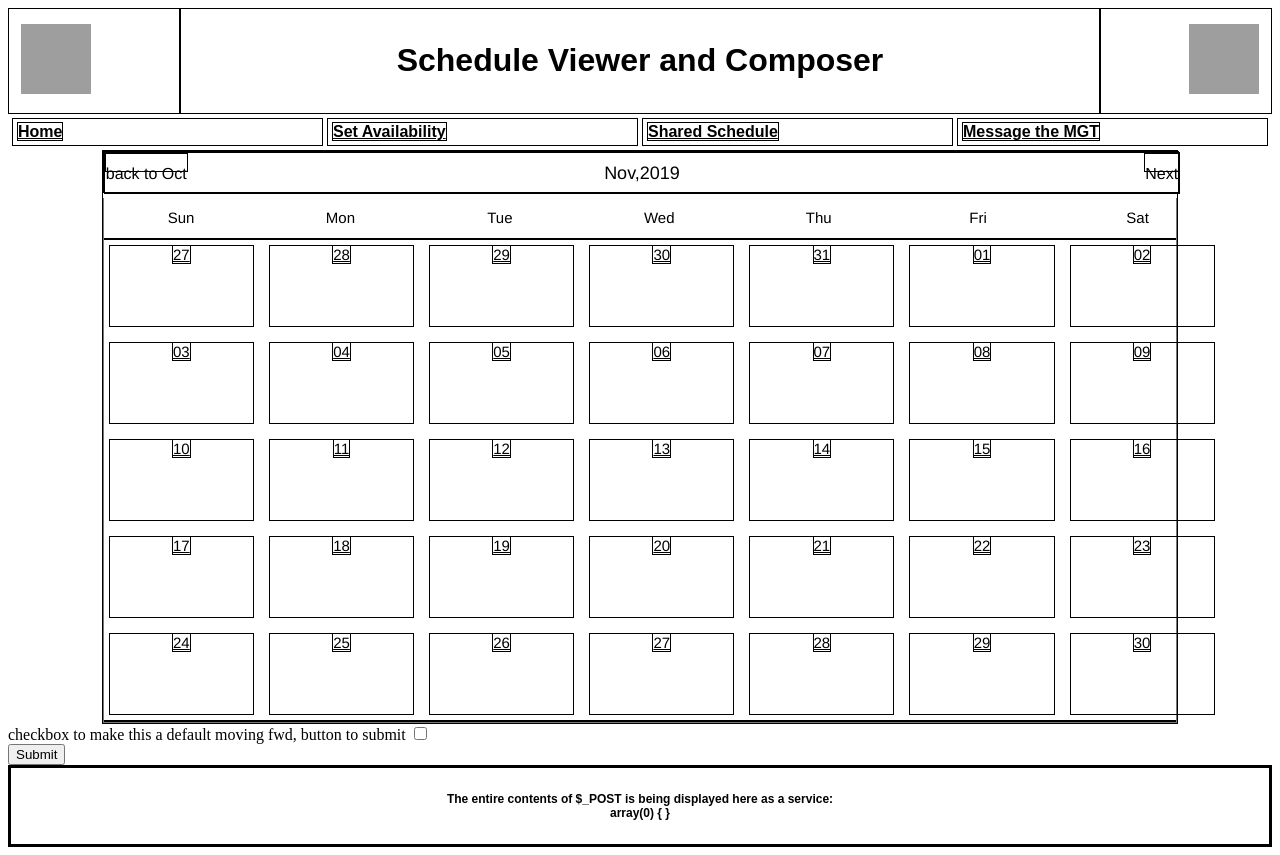
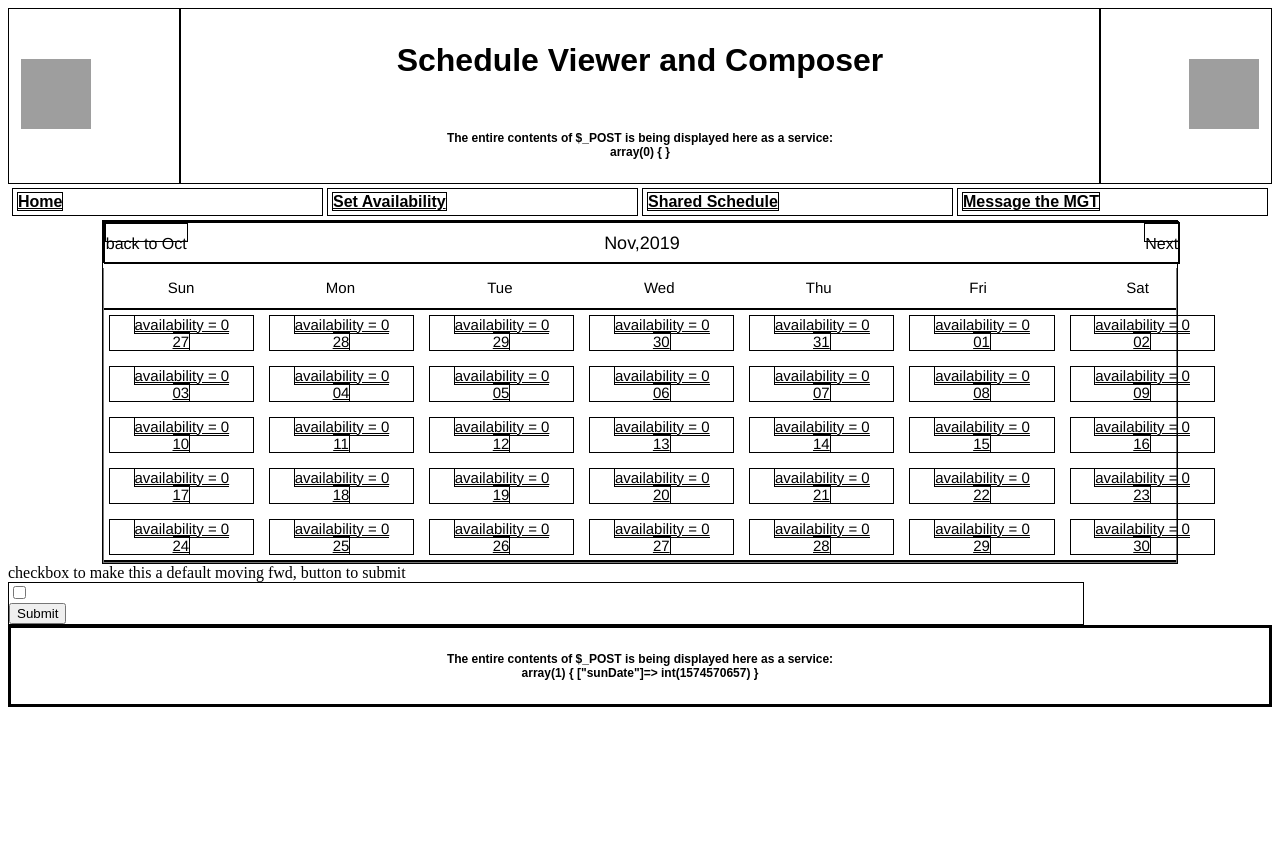
Before and after one commit to SoundsProfessional/phpScheduleApp, a PHP site: page /EmpFunctions/availMonth.php?weekOrMonth=month in a window 1280 px wide. After the commit the page ends 707 px from the top, so only its background shows below. Run offline with PHP 8.4, Linux system fonts and the light colour scheme; the visitor is signed in with stand-in values (Sample User, id 1); tables that the repository leaves empty hold one stand-in row (values such as "Sample post"); grey boxes are pictures that could not be loaded.

Commit message:
MISPLACED BIZ CREATOR

```diff
--- a/EmpFunctions/availMonth.php
+++ b/EmpFunctions/availMonth.php
@@ -26,10 +26,10 @@ echo $monthb->show(htmlentities($_SERVER['PHP_SELF']),
 //IS SPECIFYING THE CELLCREATOR. THIS IS THE ONLY THING YOU CHANGE IN THIS FILE
 
 echo 'checkbox to make this a default moving fwd, button to submit';
-echo '
-
+echo '<div style="width:85%">
+    <input type="hidden" name="currT" value='.$_GET['currT'].'>
     <input type="checkbox" name="DefaultP"><br/>
-    <input type="submit">
+    <input type="submit"></div>
 </form>
 ';
 
--- a/calendar.css
+++ b/calendar.css
@@ -28,7 +28,7 @@ div#calendar div.header{
     text-align:center;
 }
 
-div#calendar div.header a.prev,div#calendar div.header a.next{
+div#calendar div.header a.prev,div#calendar div.header a.next, .next, .prev{
     position:absolute;
     top:0px;
     height: 17px;
@@ -44,11 +44,11 @@ div#calendar div.header span.title{
 }
 
 
-div#calendar div.header a.prev{
+div#calendar div.header a.prev, .prev{
     left:0px;
 }
 
-div#calendar div.header a.next{
+div#calendar div.header a.next, .next{
     right:0px;
 }
 
@@ -118,7 +118,7 @@ div#calendar ul.dates{
     float: left;
     list-style-type: none;
     /*width: 80px;*/
-    height: 80px;
+    /*height: 0;*/
     font-size: 15px;
 
     color: #000;
--- a/calendarContainer.php
+++ b/calendarContainer.php
@@ -62,7 +62,7 @@ class CalendarContainer
             return '<div class="header">' .
                 '<a class="prev" href="'
                 . $_GET['naviHref'] . '?currT=' . $_GET['currT'] . '&weekOrMonth=month">Back Up To Month</a><span class=title>' .
-                date("M,Y", $_GET['currT']) . '</span>
+                date("M,Y", intval($_GET['currT'])) . '</span>
 </div>';
         }
     }
--- a/calendarIter.php
+++ b/calendarIter.php
@@ -43,14 +43,14 @@ class CalendarIter
         //FIRST WE ITERATE BACKWARDS
 
         while (!$this->haltDecrementation()) {
-            $this->workTime -= 86400;
+            $this->workTime = intval($this->workTime) - 86400;
 
             $contents = $orphanedCellCreator->show($this->workTime, $payload . '?weekOrMonth=' . $this->weekOrMonth,
                     $this->weekOrMonth
                 ) . $contents;
         }
 
-        $this->workTime = $_GET['currT'] + 86400;
+        $this->workTime = intval($_GET['currT']) + 86400;
         //THEN WE ITERATE FORWARDS
         while (!$this->haltIncrementation()) { //the forwards iteration
             $contents .= $orphanedCellCreator->show($this->workTime, $payload . '?weekOrMonth=' . $this->weekOrMonth,
@@ -65,12 +65,12 @@ class CalendarIter
     {
         //echo date("N" ,$this->workTime)."  and  ".intval(date('d N', $this->workTime - 86400 ))." > ".intval(date('d N', $this->workTime));
         return ( //it must be a sunnday
-            date('N', $this->workTime) == 7
+            date('N', intval($this->workTime)) == 7 //WTF AM I DOING HERE??
             && // AND the date has ascended during decrementation
             (
                 intval(date('m', $this->workTime - 86400))
                 !=
-                intval(date('m', $_GET['currT']))
+                intval(date('m', intval(['currT'])))
                 || // OR we only ever wanted to see a week anyway
                 $_GET['weekOrMonth'] == 'week'
             )
@@ -86,11 +86,11 @@ class CalendarIter
             (
                 intval(date('m', $this->workTime + 86400))
                 !=
-                intval(date('m', $_GET['currT']))
+                intval(date('m', intval($_GET['currT'])))
                 || // OR we only ever wanted to see a week anyway
                 $_GET['weekOrMonth'] == 'week'
                 || // OR the last day of the month is a Saturday
-                date('t', $_GET['currT']) == date('d', $this->workTime)
+                date('t', intval($_GET['currT'])) == date('d', intval($this->workTime))
             )
         );
     }
--- a/cellCreators.php
+++ b/cellCreators.php
@@ -65,7 +65,7 @@ class requirementsCellCreator
                 . date('d', $time) . "</a></li>";
         } else { //WEEK VIEW
             $content = "<li class='calendIterCell"; //see that it lacks an inner close quote
-            $content .= "'>requiWeekCell" . date('S, d', $time) . " time/realtime " . $time . "==" . time() . "</li>";
+            $content .= "'>requiWeekCell" . date('S, d', intval($time)) . " time/realtime " . $time . "==" . time() . "</li>";
             return $content;
 
         }
@@ -80,34 +80,28 @@ class availCellCreator
 //and passed anonymously through calenderiter's show function
     public function show($time, $payload, $wastedArgument)
     {
-        $sunDate = getLastMonday($time);
+        $_POST['sunDate'] = getLastMonday($time);
+        $sunDate = $_POST['sunDate'];
+        $nSteps = ($time - intval($_POST['sunDate']) + 86400) / 86400;
+        $db = getConnection();
+        if ($_GET['weekOrMonth'] != 'week') { //MONTH VIEW
+           return "<li class='calendIterCell'><a href="
+                . $payload .
+                "&currT=".$time."> availability = ".
+               getDayAvail($sunDate, $_GET['currT']).'<br/>'
+
+                . date('d', $time) . "</a></li>";
+
+        } else { //WEEK VIEW
 
 
-        $nSteps = ($time - $sunDate + 86400) / 86400;
-        $db = getConnection();
-        if ($_GET['weekOrMonth'] != 'week') { //MONTH VIEW
-            //query for true or false value attached to monday
-            //maybe pass the payload or just alter this return string as a $content
-            return "<li class='calendIterCell'><a href="
-                . $payload .
-                "&currT=".$time.">"
-                . date('d', $time) . "</a></li>";
-
-//            YOU WILL NEED SPECIAL LOGIC HERE AND IN THE OTHER
-//            S.T. YOU RUN THE FINDMONDAY FUNCTION, GET THE STRING OF THE
-//            'N' VALUE OF THE TIME OBJECT, CALL THE DATABASE WITH THE MONDAY
-//            TIMESTAMP AND THE N VALUE TO ACCESS THE STORED AVAILABILITY
-        } else { //WEEK VIEW
-            //query for true or false value attached to monday
-
-            //reversing, converting this $time object to a combination of monday and steps
-
-//            availaibilty requires (name, date, is, isDefault)
-//                there are seven numbered fields
 
             $content = "<li class='calendIterCell"; //see that it lacks an inner close quote
-            $content .= "'>AVAIL: " . date('d', $time) .
-                "<BR/>" . date('N', $time) . " <input type='checkbox' name='" . date('N', $time) . "'><input type='hidden' name='sunDate' value='".$sunDate."'></li>";
+            $content .= "'>AVAIL: " . getDayAvail($sunDate, $_GET['currT']) .
+                "<BR/>" . date('d', $time) . " <input type='checkbox' name='" . date('N', $time) . "'>
+                <input type='hidden' name='sunDateMirror' value='".$sunDate."'>
+                <input type='hidden' name='sunDate' value='".$sunDate."'>
+                </li>";
             return $content;
 
         }
@@ -118,20 +112,29 @@ class availCellCreator
 
 class sharedSchedEmpCellCreator
 {
+//    CONNOR: THIS FUNCTIONALITY BELONGS IN THE BIZ PIPELINE, emp sched view IS LARGELY UNDEVELOPED
+
 //this is only a prototype, all cell creators will now have a week and month dimension.
 //the payload will be defined at the caller of the calenderiter class
 //and passed anonymously through calenderiter's show function
     public function show($time, $payload, $wastedArgument)
     {
+        $_POST['sunDate'] = getLastMonday($time);
+        $listAvailables = getListofAvailableEmp($_POST['sunDate'],$time  );
         if ($_GET['weekOrMonth'] != 'week') { //MONTH VIEW
+
+            $content = $listAvailables;
             return "<li class='calendIterCell'><a href="
                 . $payload .
 
-                ">sharedEmpMonthCell"
-                . date('d', $time) . "</a></li>";
+                "&currT='".$time. "'>WHAT GOES HERE<br/>"
+                . date('d', intval($time)) . "</a></li>";
+
+
         } else { //WEEK VIEW
-            $content = "<li class='calendIterCell"; //see that it lacks an inner close quote
-            $content .= "'>sharedEmpWeekCell" . date('S, d', $time) . " time/realtime " . $time . "==" . time() . "</li>";
+            $content = "<li class='calendIterCell'>".date('d', intval($time)) . " <br/>"; //see that it lacks an inner close quote
+            $content .= '<div>section 1</div>';
+            $content .= '<div>'.$listAvailables.'</div>';
             return $content;
 
         }
--- a/dbTdFuncs.php
+++ b/dbTdFuncs.php
@@ -1,5 +1,77 @@
 <!--Connor Was Here-->
+<!--BOTH DATABASE AND TIMEDATE FUNCTIONS ARE HERE-->
+
 <?php
+
+
+//get Days Availability
+function getDayAvail($monDate, $currT){ //This returns TRUE or FALSE if EMP is available this day.
+
+    $query = "select count(*) as c from
+    (select * from availability where `Name` = '".$_SESSION['empName']."' and `".date('N', $currT)."`=1) as a
+where (a.`is` = 1 and a.date <= '".date('Y-m-d',$monDate)."')
+or
+(date = '".date('Y-m-d',$monDate)."' )";
+    $db = getConnection();
+    $result = $db->query($query) or die ("getting your specific availability failed");
+    $num_results = $result->num_rows;
+    if(!$result) {
+        echo "Cannot run query.";
+        exit;
+    }
+    $row1 = $result->fetch_assoc();
+//    echo "in getDatAvail".$query.'<br/>'.$row1['c']; //useful noise
+    return $row1['c'];
+}
+
+function getListofAvailableEmp($monDate, $currT)
+{
+    $dayIncr = date('N', intval($currT));
+    $monDate = SQLfmtDate($monDate);
+
+    $query = "select name from availability  where date = '".$monDate."' or `is` = 0 and `".$dayIncr."` = 1
+    union
+    (select name from availability where date <= '".$monDate."' and `IS` = 1 and `".$dayIncr."` = 1 group by date limit 1 )";
+
+
+    $db=getConnection();
+    $content = 'avail:';
+    $result = $db->query($query) or die ("gettingListofAvailableEmployees failed");
+    $num_results = $result->num_rows;
+    $content.= $num_results;
+    if(!$result) {
+        echo "Cannot run query.";
+        exit;
+    }
+
+    $row1 = $result->fetch_assoc();
+//    echo print_r($row1);
+    if($row1) { foreach( $row1 as $k){
+        $content .= "<br/>".$k; }
+    }
+
+    return $content;
+}
+
+function SQLfmtDate($time){
+    $time=intval($time);
+
+    return date('Y-m-d', $time);
+
+}
+
+
+
+
+
+
+
+
+
+
+
+
+
 function getConnection()
 {
     $db = new mysqli('localhost', 'user', '', 'test');
@@ -12,6 +84,7 @@ function getConnection()
 }
 
 function getLastMonday($date){
+    $date=intval($date);
 
     if(date("N",$date) == 7){
 
@@ -30,4 +103,11 @@ function getProjectRoot(){ //I dont think this works
 
 }
 
+
+
+
+
+
+
+
 ?>
--- a/header.php
+++ b/header.php
@@ -29,7 +29,8 @@
     <tr bgcolor="black">
         <td align="left"><img src="logo.gif" alt="TLA logo" height="70" width="70"></td>
         <td>
-            <h1>Schedule Viewer and Composer</h1>
+            <h1>Schedule Viewer and Composer</h1><br/>
+            <p class="foot">The entire contents of $_POST is being displayed here as a service:<br/>   <?php var_dump($_POST); ?></p>
         </td>
         <td align="right"><img src="logo.gif" alt="TLA logo" height="70" width="70"></td>
     </tr>
```
Also changed, not shown: EmpFunctions/indexE.php (+39 -15 lines).
